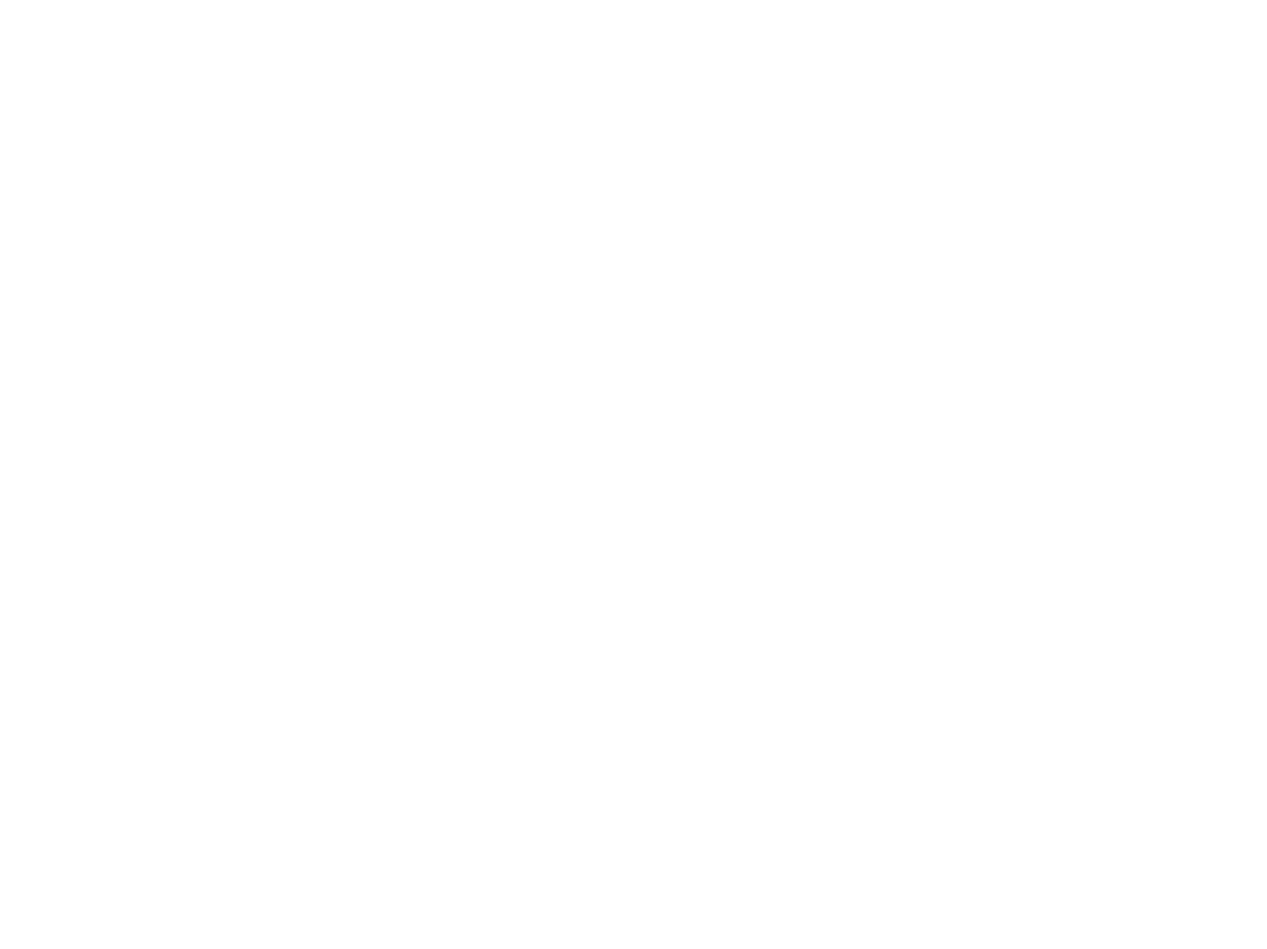
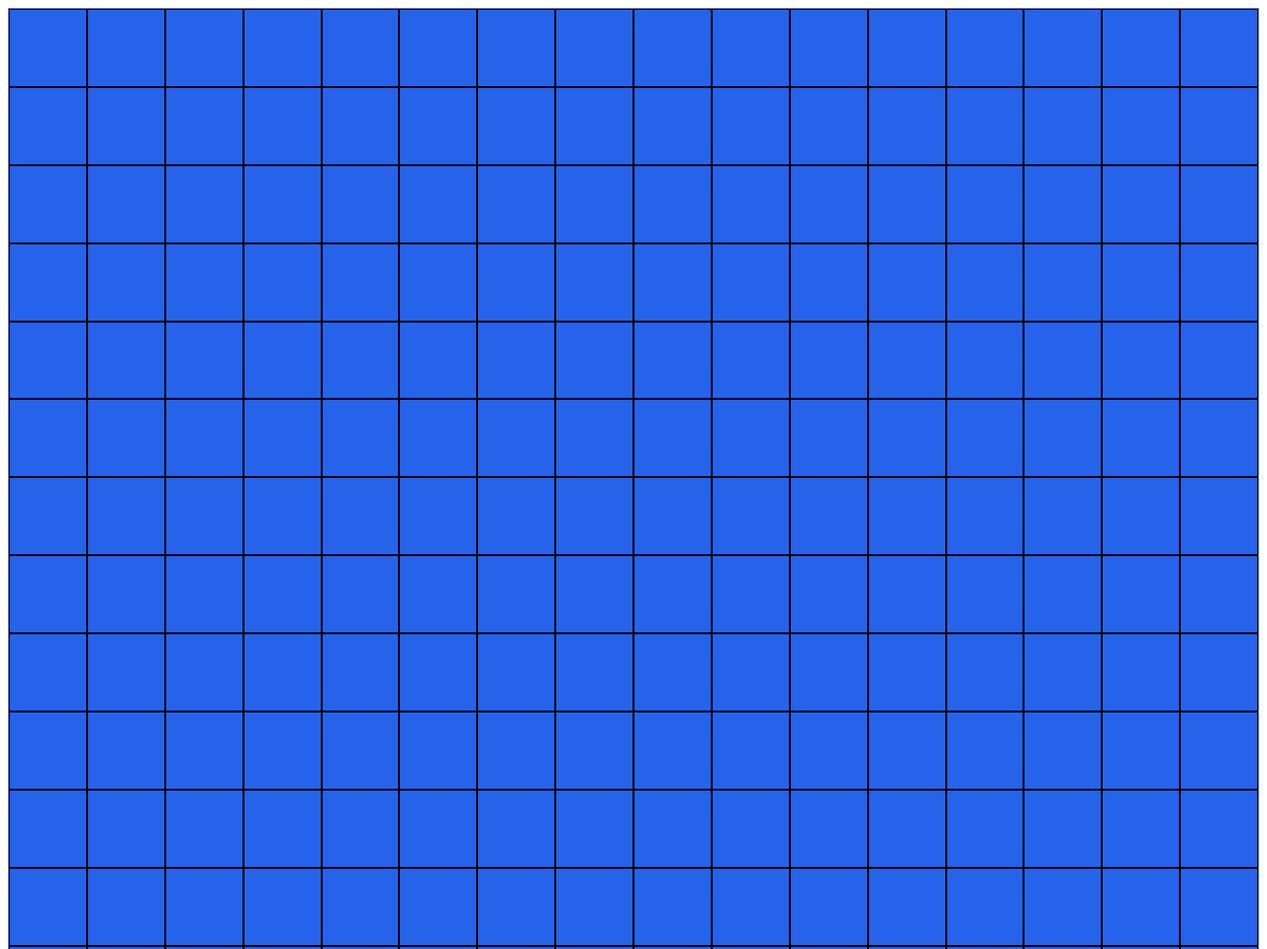
Before and after one commit to 3ein39/odin-Etch_A_Sketch, a plain HTML site: page index.html in a window 1280 px wide. Shown: the top 959 px of the page at 99% size. Before the commit the page ends 800 px from the top, so only its background shows below. Drawn offline with Linux system fonts and the light colour scheme.

Commit message:
implement grid divs

```diff
--- a/app.js
+++ b/app.js
@@ -1 +1,6 @@
-console.log("hello")
+let cont = document.querySelector('.container');
+
+for (let i = 0; i < 16*16; ++i) {
+    let child = cont.appendChild(document.createElement('div'));
+    child.classList.add('square');
+}
--- a/index.html
+++ b/index.html
@@ -10,7 +10,7 @@
 </head>
 <body>
 
-
+<div class="container"> </div>
 
 <script src="app.js"> </script>
 </body>
--- a/styles.css
+++ b/styles.css
@@ -0,0 +1,19 @@
+.container {
+    background-color: #3882f6;
+    display: flex;
+    flex-wrap: wrap;
+    justify-content: center;
+    padding: 1px;
+    /*width: 800px; !* 16 items + (16 * 2) margin + (2 * 1) border = 362px *!*/
+}
+
+.square {
+    background-color: #2563eb;
+    /*height: 40px;*/
+    /*width: 40px;*/
+    border: 1px solid black;
+    /*margin: 1px;*/
+    flex-basis: calc(100% / 16 - 2px); /* set flex basis to 1/16th of the container width minus the margin */
+    height: 0;
+    padding-bottom: calc(100% / 16 - 2px); /* set padding to maintain square shape and adjust for the border */
+}
```
